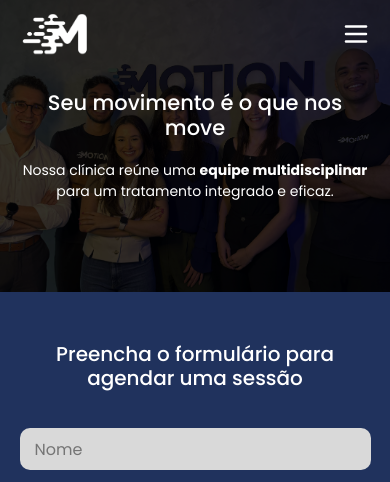
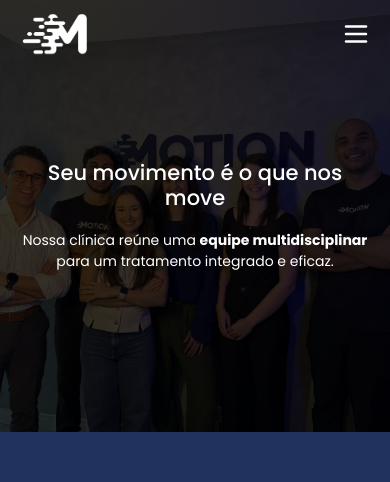
Before and after one commit to HLima02/motion, a React (Create React App) app: page / in a window 390 px wide. Shown: the top 482 px of the page. Built offline with nearby package versions, Linux system fonts and the light colour scheme.

Commit message:
ajuste espaçamento banner header e time animação Aos init

```diff
--- a/src/components/AosInit/aos.init.jsx
+++ b/src/components/AosInit/aos.init.jsx
@@ -5,7 +5,7 @@ import 'aos/dist/aos.css'
 export function AosInit(){
   useEffect(( ) => {
     Aos.init({
-      duration: 1000,
+      duration: 700,
       once: true
     })
   },[])
--- a/src/components/HomeBanner/style.scss
+++ b/src/components/HomeBanner/style.scss
@@ -51,7 +51,7 @@
   }
 
   @media only screen and (max-width: 650px) {
-    padding: 50px 5%;
+    padding: 120px 5%;
     .banner_home_content {
       h1 {
         font-size: 21px;
```
